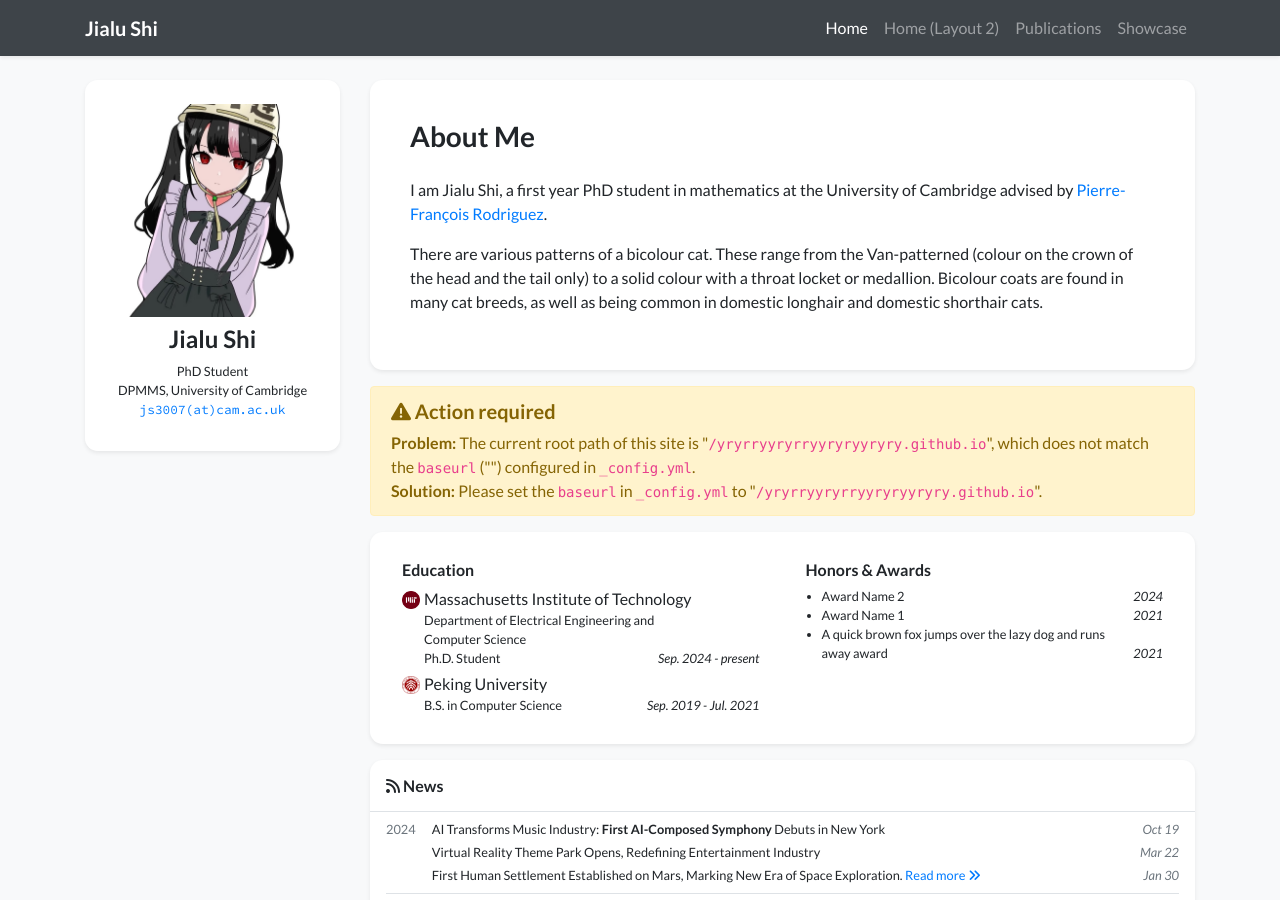
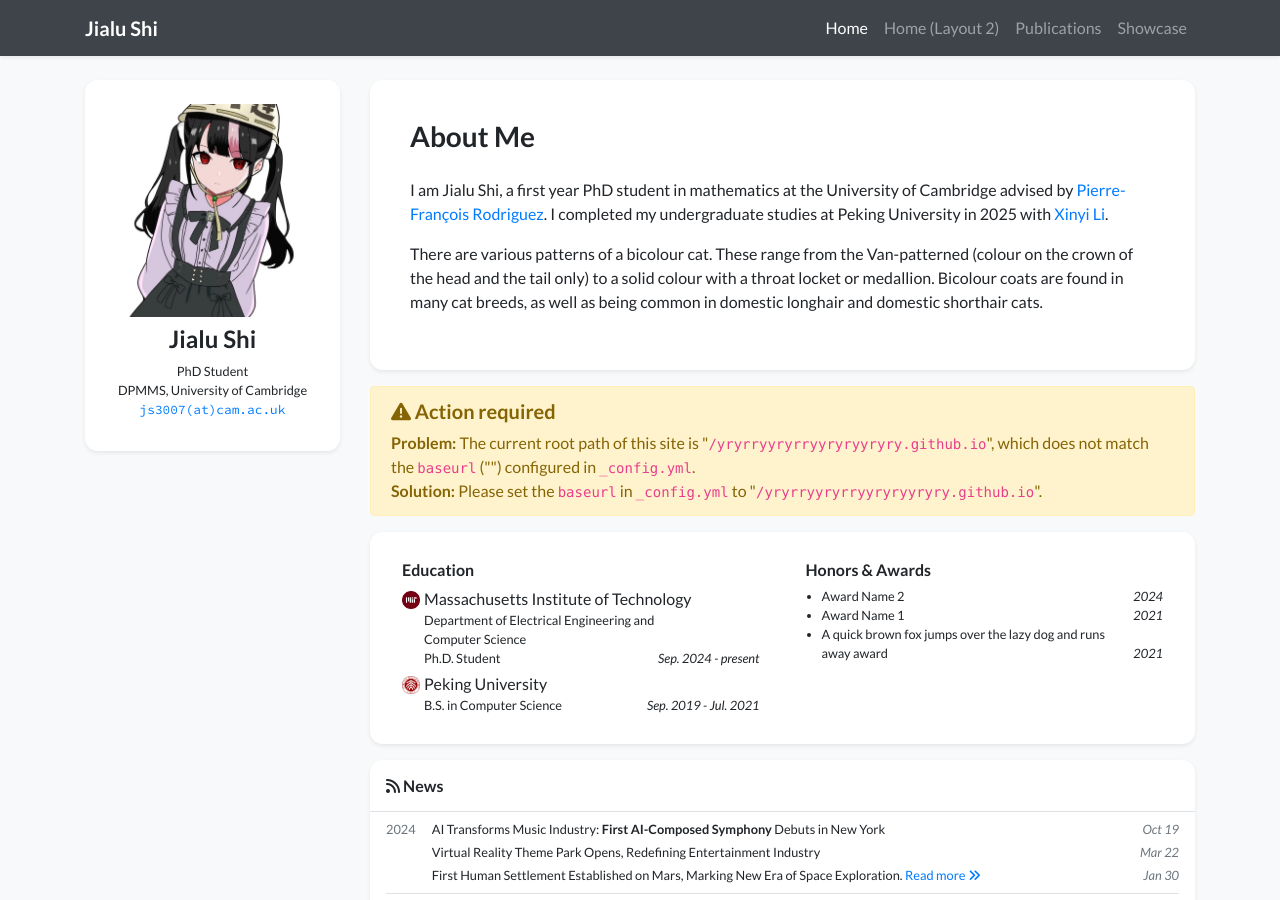
Before and after one commit to yryrryyryrryyryryyryry/yryrryyryrryyryryyryry.github.io, a Jekyll site: the page built from index.html, in a window 1280 px wide and 900 px high. Built offline with Jekyll 4.4.1, drawn with Linux system fonts in a browser that asks for light colours; nearby versions of some CDN libraries; a style sheet for code colours, icons or effects is not loaded.

Commit message:
profile.yml

```diff
--- a/_data/profile.yml
+++ b/_data/profile.yml
@@ -23,6 +23,7 @@ short_bio_text_justify: false
 short_bio: >-
   <p>
     I am Jialu Shi, a first year PhD student in mathematics at the University of Cambridge advised by <a href="https://www.dpmms.cam.ac.uk/~pfr26/" target="_blank">Pierre-François Rodriguez</a>.
+    I completed my undergraduate studies at Peking University in 2025 with <a href="http://faculty.bicmr.pku.edu.cn/~xinyili/" target="_blank">Xinyi Li</a>.
   </p>
   <p>
     There are various patterns of a bicolour cat. These range from the Van-patterned (colour on the crown of the head
```
